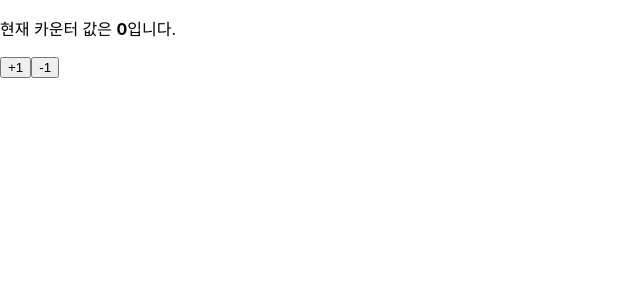
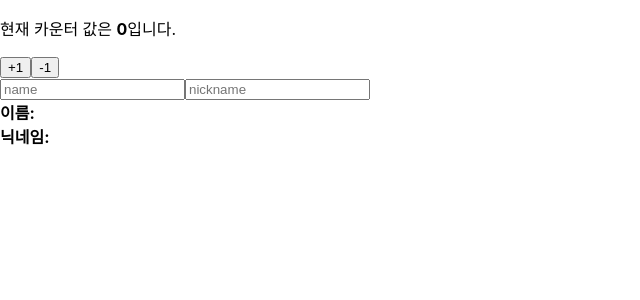
Before and after one commit to hanbee1005/hooks-tutorial, a React (Create React App) app: page / in a window 1280 px wide. Shown: the top 300 px of the page, without its empty margins (0-640 px from the left). Built offline with nearby package versions, Linux system fonts and the light colour scheme.

Commit message:
useState 여러번 사용하기

```diff
--- a/src/App.js
+++ b/src/App.js
@@ -1,10 +1,12 @@
 import Counter from "./Counter";
+import Info from "./Info";
 
 function App() {
 
   return (
     <div>
       <Counter />
+      <Info />
     </div>
   );
 }
--- /dev/null
+++ b/src/Info.js
@@ -0,0 +1,33 @@
+import React, { useState } from 'react';
+
+const Info = () => {
+    const [name, setName] = useState('');
+    const [nickname, setNickname] = useState('');
+
+    const onChnageName = (e) => {
+        setName(e.target.value);
+    }
+
+    const onChnageNickname = (e) => {
+        setNickname(e.target.value);
+    }
+
+    return (
+        <div>
+            <div>
+                <input value={name} onChange={onChnageName} placeholder='name' />
+                <input value={nickname} onChange={onChnageNickname} placeholder='nickname' />
+            </div>
+            <div>
+                <div>
+                    <b>이름: </b> {name}
+                </div>
+                <div>
+                    <b>닉네임: </b> {nickname}
+                </div>
+            </div>
+        </div>
+    );
+};
+
+export default Info;
```
